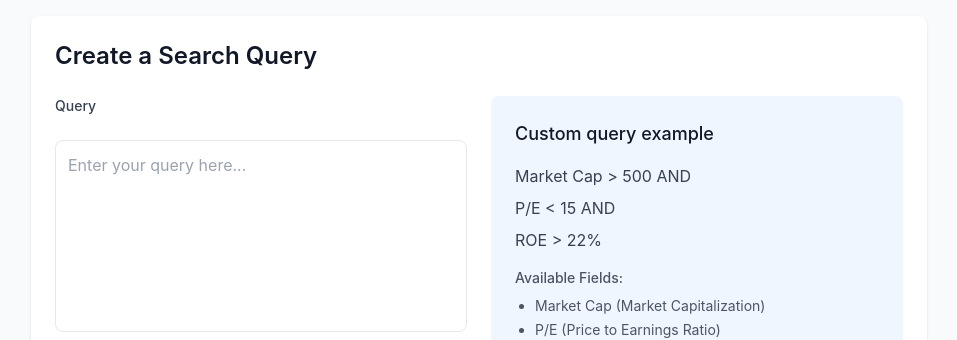
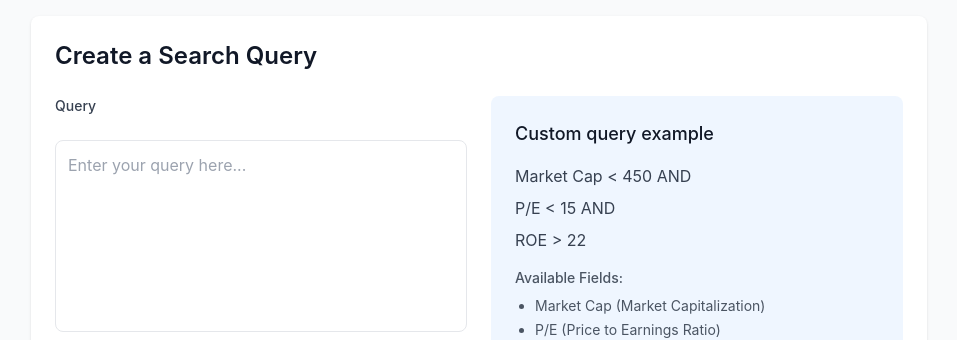
Before and after one commit to DivPandey/StockScreenerTool, a React (Create React App) app: page / in a window 1280 px wide. Both pictures are taken after a click on the button "Create New Screen". Shown: the top 340 px of the page, without its empty margins (161-1118 px from the left). Built offline with nearby package versions, Linux system fonts and the light colour scheme.

Commit message:
fixed border issue

```diff
--- a/src/components/QueryScreen.js
+++ b/src/components/QueryScreen.js
@@ -52,9 +52,9 @@ function QueryScreen({ onSubmit, onBack }) {
           <div className="bg-blue-50 rounded-lg p-6">
             <h2 className="text-lg font-medium text-gray-900 mb-4">Custom query example</h2>
             <div className="space-y-2 text-gray-700">
-              <p>Market Cap {'>'} 500 AND</p>
+              <p>Market Cap {'<'} 450 AND</p>
               <p>P/E {'<'} 15 AND</p>
-              <p>ROE {'>'} 22%</p>
+              <p>ROE {'>'} 22</p>
             </div>
             <div className="mt-4 text-sm text-gray-600">
               <p className="font-medium mb-2">Available Fields:</p>
--- a/src/components/ResultsScreen.js
+++ b/src/components/ResultsScreen.js
@@ -117,7 +117,7 @@ function ResultsScreen({ stocks, query, onBack }) {
         />
 
         <div className="mt-4 flex items-center justify-between border-t border-gray-200 pt-4">
-          <div className="flex items-center space-x-2">
+          <div className="flex items-center space-x-2 border rounded">
             <button
               onClick={() => handlePageChange(currentPage - 1)}
               disabled={currentPage === 1}
@@ -158,7 +158,7 @@ function ResultsScreen({ stocks, query, onBack }) {
             </button>
           </div>
 
-          <div className="flex items-center space-x-2">
+          <div className="flex items-center space-x-2 border rounded">
             <span className="text-sm text-gray-600">Results per page</span>
             {ITEMS_PER_PAGE_OPTIONS.map((option) => (
               <button
```
